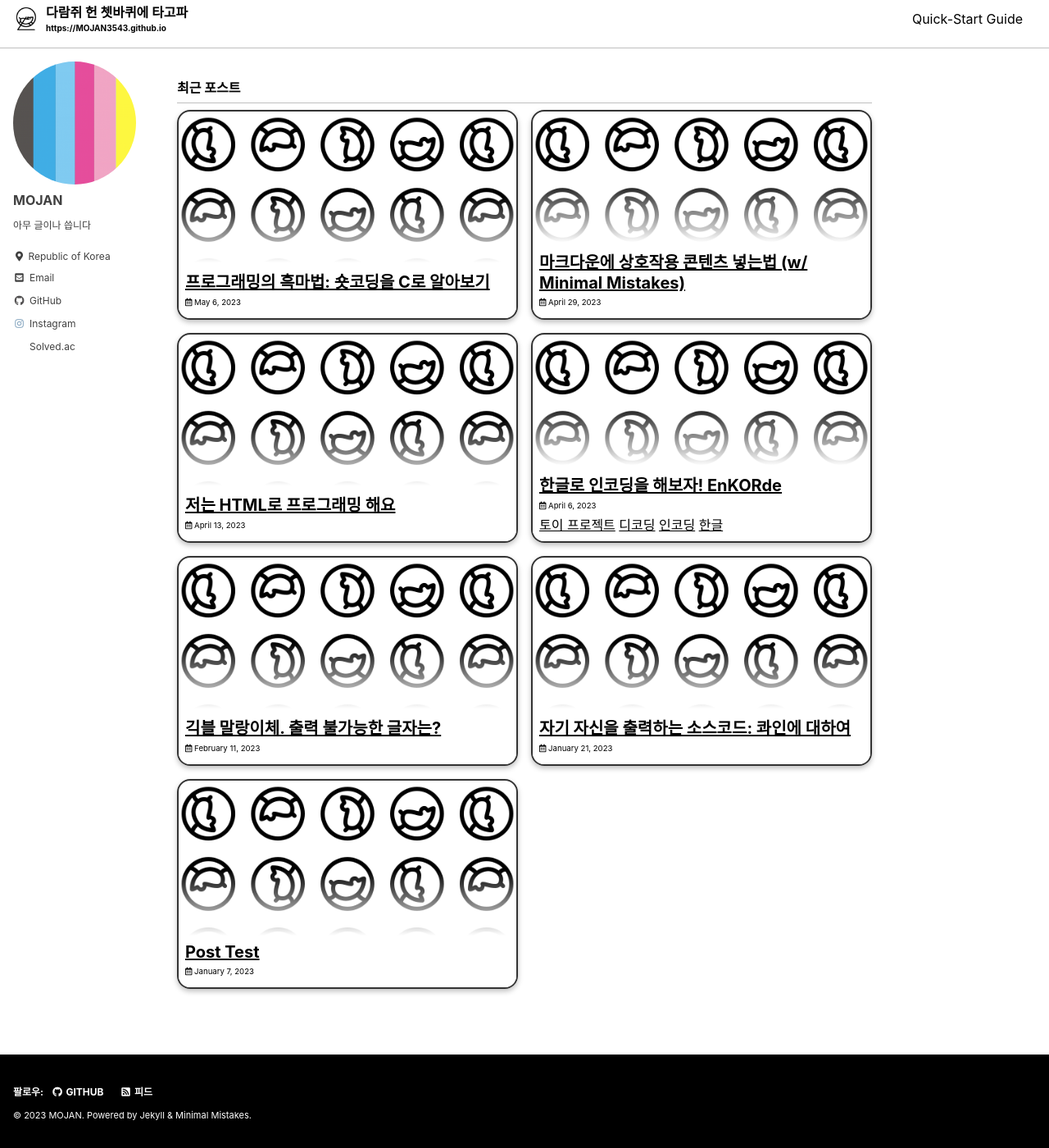
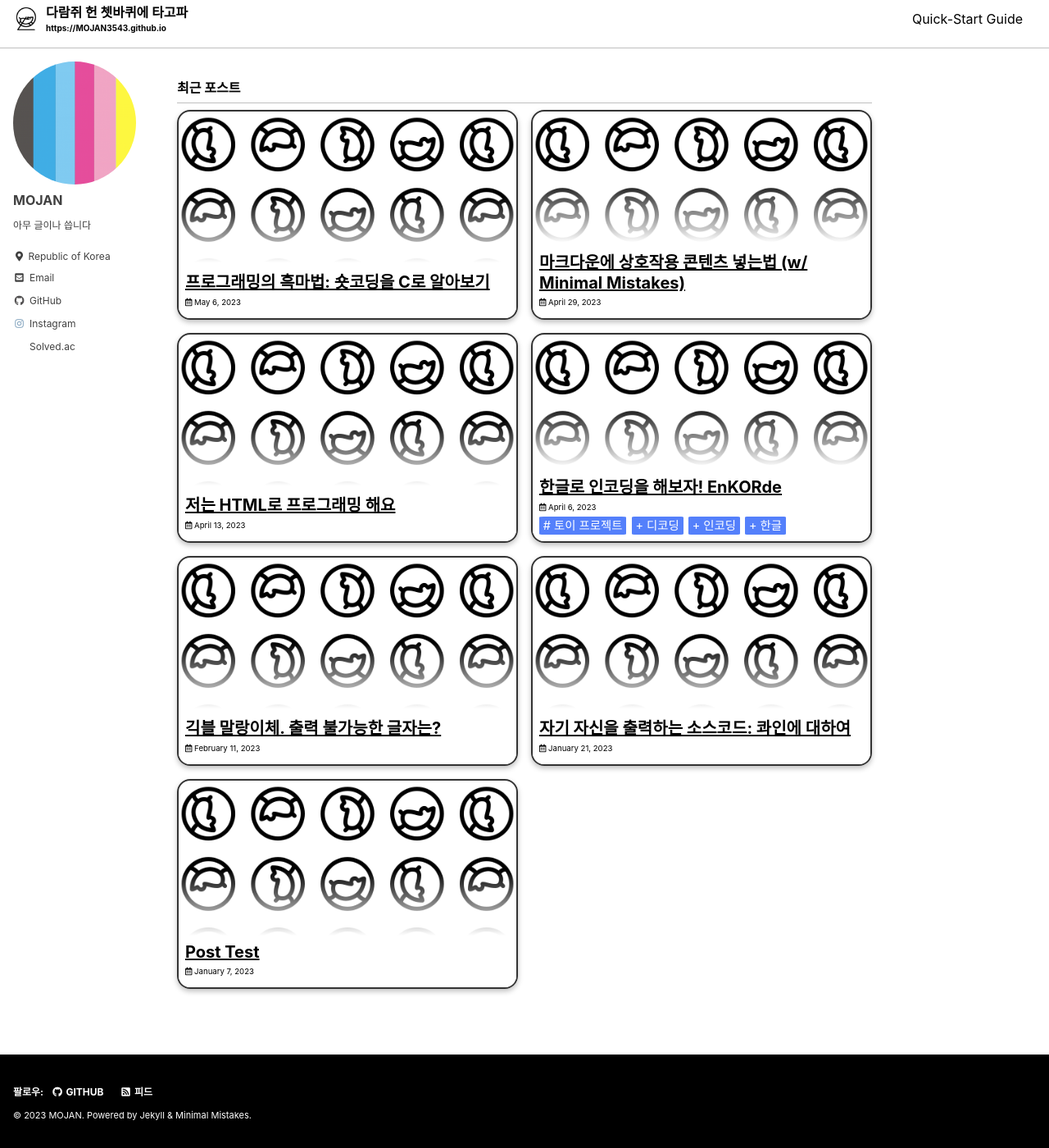
Before and after one commit to MOJAN3543/MOJAN3543.github.io, a Jekyll site: the page built from index.html, in a window 1280 px wide and 1400 px high, scrolled down 13 px. Shown: the whole window at 82% size. Built offline with Jekyll 4.4.1, drawn with Linux system fonts in a browser that asks for light colours; cached includes are drawn as plain includes; the list of posts is cut into pages by our own code.

Commit message:
Update _archive.scss

```diff
--- a/_sass/minimal-mistakes/_archive.scss
+++ b/_sass/minimal-mistakes/_archive.scss
@@ -459,6 +459,44 @@
   }
 }
 
+/* About Tags */
+
+.page__taxonomy {
+    font-size: 0.9rem;
+}
+
+.page__taxonomy > span {
+    display: flex;
+    gap: 0.4rem;
+    flex-wrap: wrap;
+}
+
+.page__taxonomy-item-category {
+    color: #ffffff;
+    background-color: #5480fb;
+    border-radius: 5%;
+    text-decoration-line: none;
+    padding: 0 0.3rem 0 0.3rem;
+    white-space: nowrap;
+}
+
+.page__taxonomy-item-tag {
+    color: #ffffff;
+    background-color: #5480fb;
+    border-radius: 5%;
+    text-decoration-line: none;
+    padding: 0 0.3rem 0 0.3rem;
+    white-space: nowrap;
+}
+
+.page__taxonomy-item-category:before {
+    content: "# ";
+}
+
+.page__taxonomy-item-tag:before {
+    content: "+ ";
+}
+
 /*
    Wide Pages
    ========================================================================== */
```
